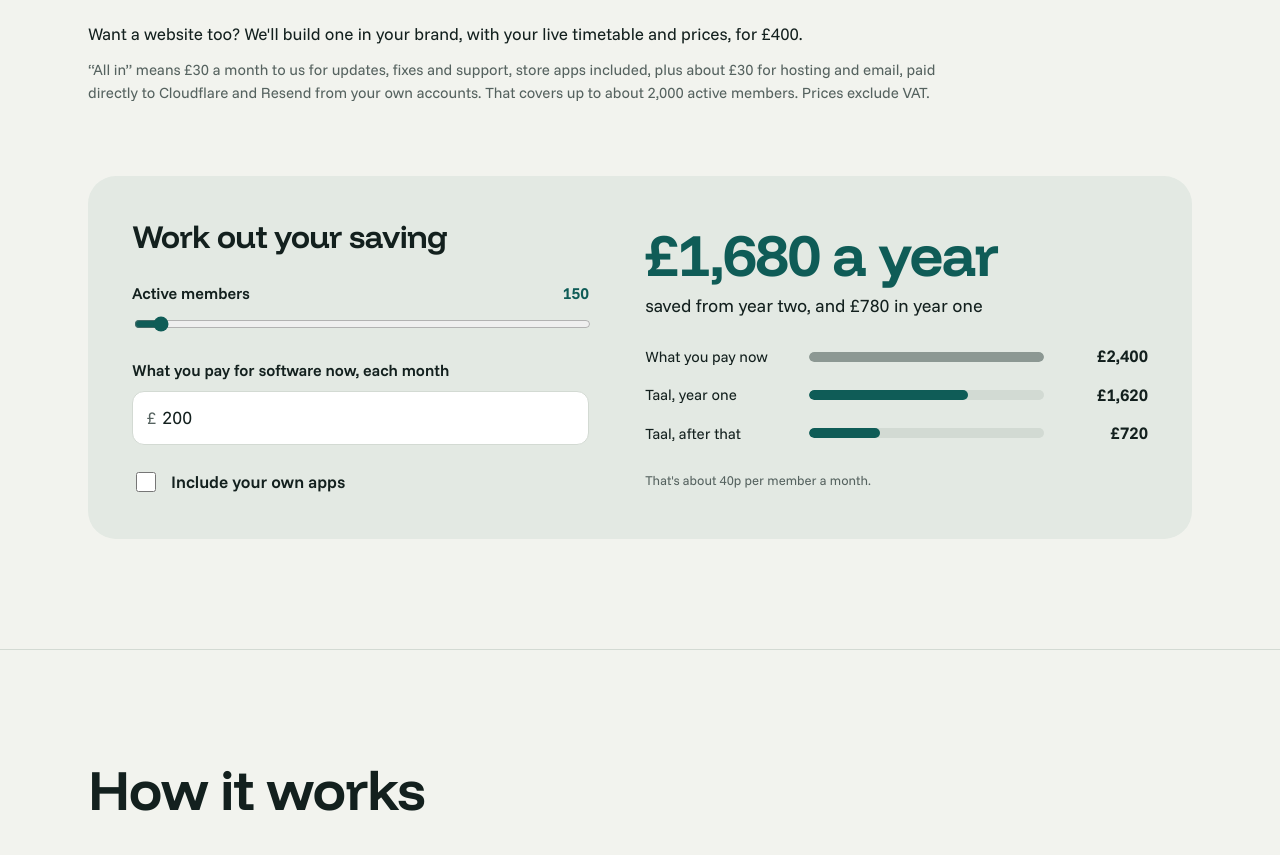
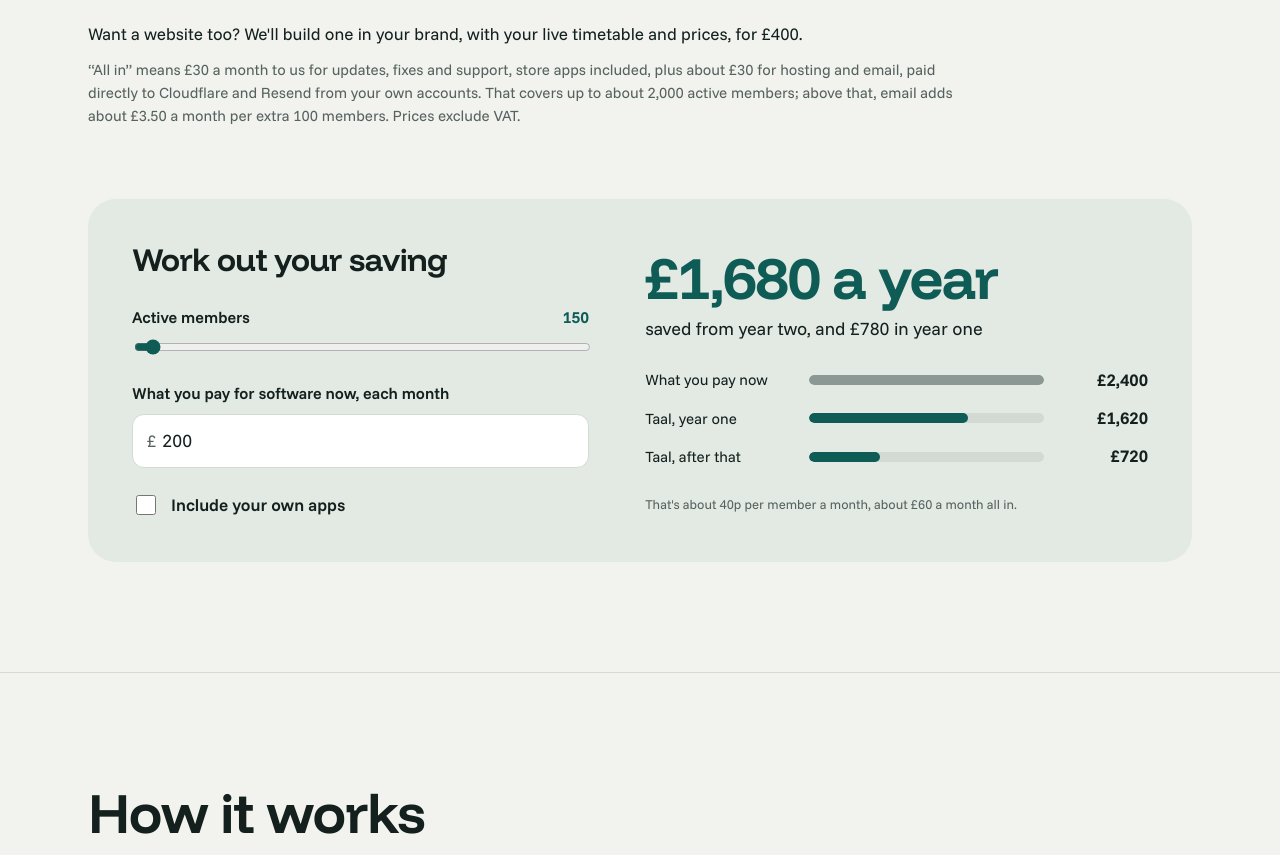
Before and after one commit to samesamebutdifferentworld/taal-website, a plain HTML site: page public/index.html in a window 1280 px wide. Shown: the part 6054-6909 px from the top of the page. Drawn offline with Linux system fonts and the light colour scheme.

Commit message:
Calculator and pricing cover studios over 2,000 members
Co-Authored-By: Claude Opus 5.5 <noreply@anthropic.com>
Claude-Session: https://claude.ai/code/session_01AR75xmi9EiC1ANdJddTNnA

```diff
--- a/public/index.html
+++ b/public/index.html
@@ -472,14 +472,14 @@ footer .links { display:flex; gap:20px; }
     </div>
   </div>
   <p class="extra">Want a website too? We'll build one in your brand, with your live timetable and prices, for £400.</p>
-  <p class="allin">“All in” means £30 a month to us for updates, fixes and support, store apps included, plus about £30 for hosting and email, paid directly to Cloudflare and Resend from your own accounts. That covers up to about 2,000 active members. Prices exclude VAT.</p>
+  <p class="allin">“All in” means £30 a month to us for updates, fixes and support, store apps included, plus about £30 for hosting and email, paid directly to Cloudflare and Resend from your own accounts. That covers up to about 2,000 active members; above that, email adds about £3.50 a month per extra 100 members. Prices exclude VAT.</p>
 
   <div class="calc" id="calculator">
     <div>
       <h3>Work out your saving</h3>
       <div class="field">
         <label for="members">Active members <output id="membersOut" for="members">150</output></label>
-        <input type="range" id="members" min="25" max="3000" step="25" value="150">
+        <input type="range" id="members" min="25" max="5000" step="25" value="150">
       </div>
       <div class="field">
         <label for="current">What you pay for software now, each month</label>
@@ -525,7 +525,7 @@ footer .links { display:flex; gap:20px; }
   <h2>Questions</h2>
   <div>
     <details><summary>What does “about £60 a month, all in” include?</summary><p>£30 a month to us for updates, fixes and email support, usually answered within a working day. It also covers keeping store apps up to date when Apple and Google require it. The other £30 or so is hosting and email, paid directly to Cloudflare and Resend. New features or custom work are quoted separately, so you only pay for what you ask for.</p></details>
-    <details><summary>Why do I pay Cloudflare and Resend directly?</summary><p>Your system runs on your own accounts, so you can see exactly what it costs and nobody adds a mark-up. Hosting stays the same even for very large studios. Email is what grows: about £30 covers up to roughly 2,000 active members, and larger studios pay a little more as they send more booking emails.</p></details>
+    <details><summary>Why do I pay Cloudflare and Resend directly?</summary><p>Your system runs on your own accounts, so you can see exactly what it costs and nobody adds a mark-up. Hosting stays the same even for very large studios. Email is what grows: about £30 covers up to roughly 2,000 active members. Above that it adds about £3.50 a month per extra 100 members, so about £95 a month all in at 3,000 and about £165 at 5,000. Switching reminder emails to free app notifications brings that down.</p></details>
     <details><summary>Can you move us from our current system?</summary><p>Yes. We bring across your members, memberships and credits as part of setup, so your members carry on where they left off.</p></details>
     <details><summary>What happens to our data if we leave?</summary><p>It's yours. It lives in your own accounts and you can export it any time. If you ever leave, it leaves with you.</p></details>
     <details><summary>Who owns the apps?</summary><p>You do. They're published under your own Apple and Google developer accounts, in your studio's name. Apple charges about £79 a year and Google $25 once.</p></details>
@@ -626,9 +626,11 @@ const CONTACT_EMAIL = 'EMAIL';
   const gbp = n => '£' + Math.round(n).toLocaleString('en-GB');
   function run() {
     const m = +$('members').value, now = Math.max(0, +$('current').value || 0) * 12, apps = $('apps').checked;
-    const monthly = 30 + 30, setup = 900 + (apps ? 900 : 0);
+    // Hosting and email: about £30 up to 2,000 active members, then about £3.50 a month per extra 100 (email volume).
+    const running = 30 + Math.max(0, m - 2000) / 100 * 3.5;
+    const monthly = 30 + running, setup = 900 + (apps ? 900 : 0);
     const y1 = setup + monthly * 12, later = monthly * 12, save = now - later, save1 = now - y1;
-    $('membersOut').textContent = m.toLocaleString('en-GB') + (m >= 3000 ? '+' : '');
+    $('membersOut').textContent = m.toLocaleString('en-GB') + (m >= 5000 ? '+' : '');
     $('nowYr').textContent = gbp(now); $('y1').textContent = gbp(y1); $('later').textContent = gbp(later);
     const max = Math.max(now, y1, 1);
     $('barNow').style.width = (now / max * 100) + '%'; $('barY1').style.width = (y1 / max * 100) + '%'; $('barLater').style.width = (later / max * 100) + '%';
@@ -641,7 +643,7 @@ const CONTACT_EMAIL = 'EMAIL';
       $('saveSub').textContent = 'Taal costs ' + gbp(-save) + ' more a year than you pay now, with your own brand and data.';
     }
     const pm = monthly / m * 100;
-    $('perMember').textContent = (pm < 100 ? "That's about " + Math.max(1, Math.round(pm)) + 'p' : "That's about " + gbp(pm / 100)) + ' per member a month.' + (m > 2000 ? ' Over 2,000 members, email costs rise a little, so we\'ll give you an exact figure.' : '');
+    $('perMember').textContent = (pm < 100 ? "That's about " + Math.max(1, Math.round(pm)) + 'p' : "That's about " + gbp(pm / 100)) + ' per member a month, about ' + gbp(monthly) + ' a month all in.' + (m > 2000 ? ' Includes extra email above 2,000 members.' : '');
   }
   ['members','current','apps'].forEach(id => $(id).addEventListener('input', run));
   run();
```
